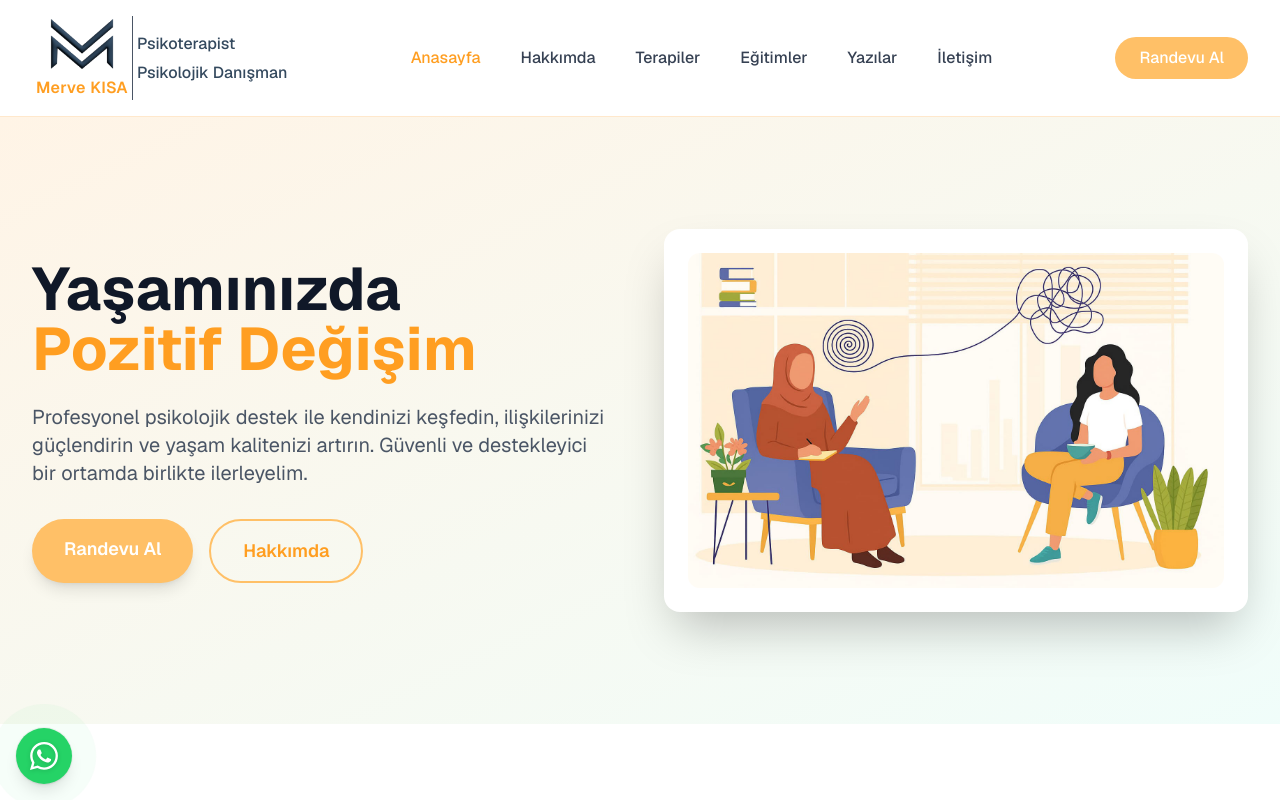
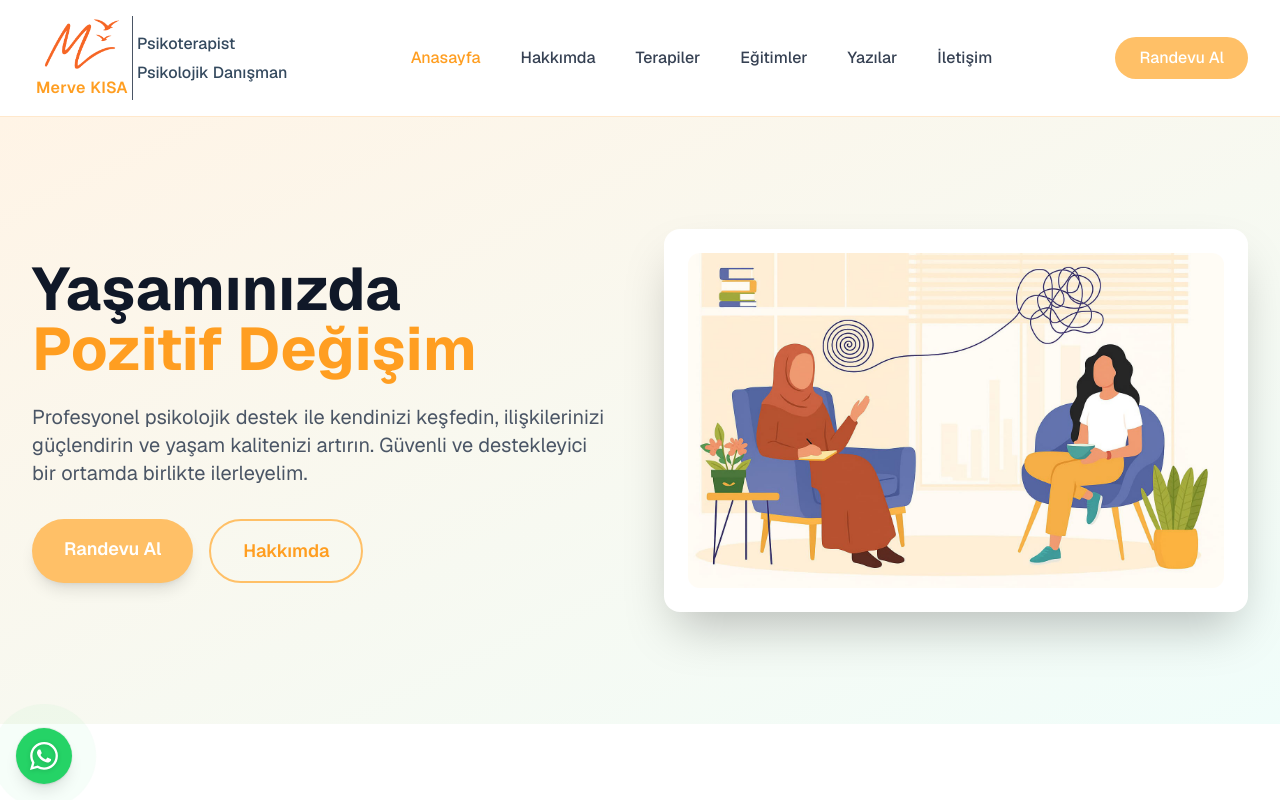
Before and after one commit to bekirbali/Next-PDRPortfolio, a Next.js app: page / in a window 1280 px wide. Shown: the top 800 px of the page. Built offline with nearby package versions, Linux system fonts and the light colour scheme.

Commit message:
Update logo images in Footer and Header components for improved branding consistency; replace Mavi Inflatelogo with MKUSLU logos.

```diff
--- a/app/components/Footer.js
+++ b/app/components/Footer.js
@@ -12,7 +12,7 @@ export default function Footer() {
             <Link href="/" className="flex items-center gap-3 mb-4">
               <div className="flex flex-col items-center gap-1 border-r border-gray-600 pr-3">
                 <Image
-                  src="/assets/maviinflatelogo.png"
+                  src="/assets/mkuslulogomavi.png"
                   alt="Merve KISA Logo"
                   width={100}
                   height={40}
--- a/app/components/Header.js
+++ b/app/components/Header.js
@@ -29,7 +29,7 @@ export default function Header() {
               className="flex flex-col items-center gap-1 border-b sm:border-b-0 sm:border-r md:border-b md:border-r-0 lg:border-b-0 lg:border-r border-gray-600"
             >
               <Image
-                src="/assets/maviinflatelogo.png"
+                src="/assets/mkuslulogoturuncu.png"
                 alt="Merve KISA Logo"
                 width={100}
                 height={40}
```
Also changed, not shown: public/assets/mkuslulogomavi.png (added), public/assets/mkuslulogoturuncu.png (added).
